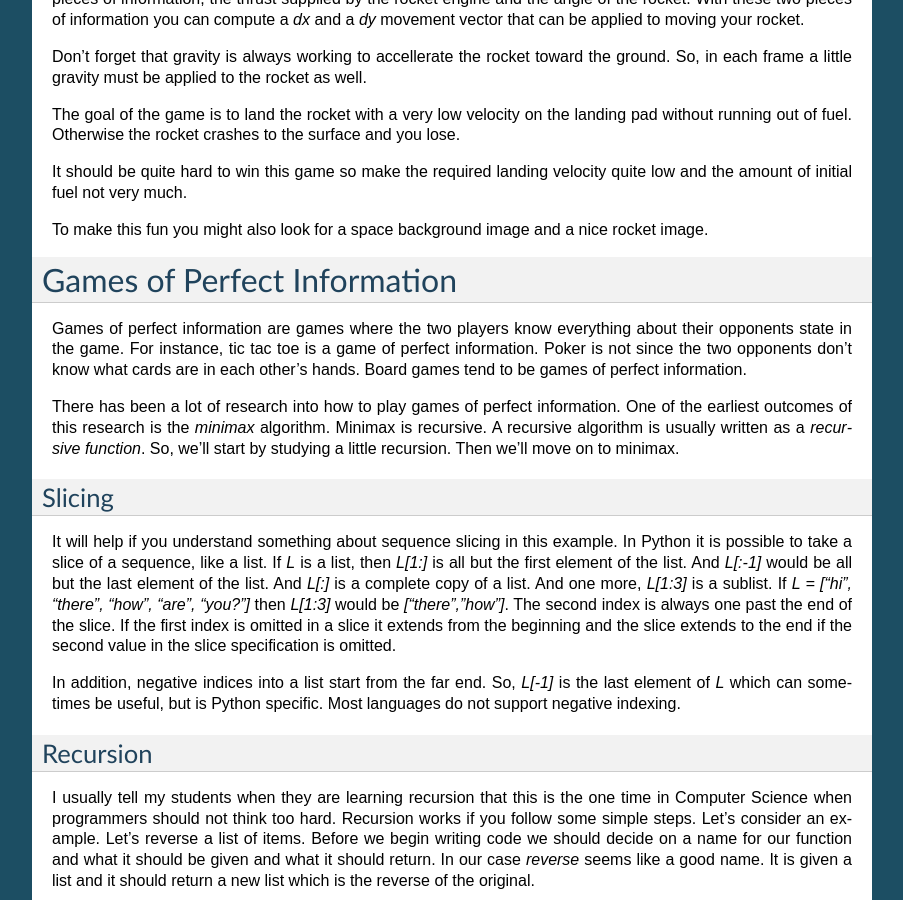
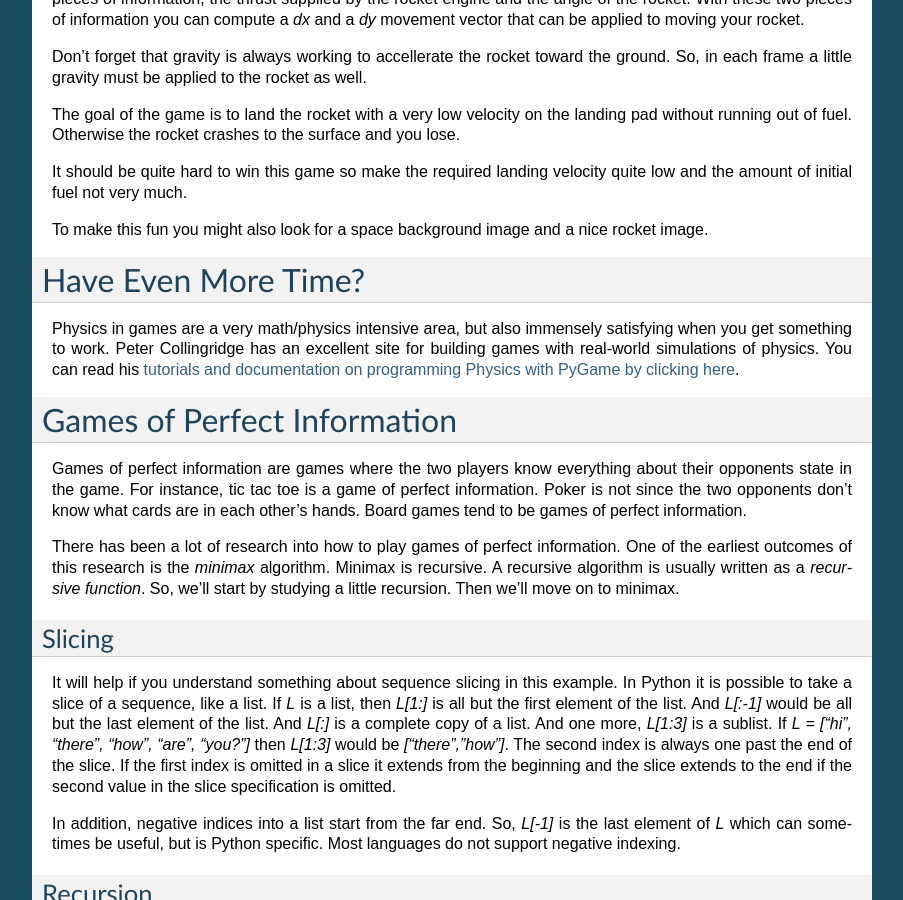
Before and after one commit to kentdlee/SCSI, a Sphinx documentation site: the page built from source/index.rst, in a window 1280 px wide and 900 px high, scrolled down 48744 px. Shown: the whole window, without its empty margins (198-1101 px from the left). Built offline with Sphinx 7.4.7, drawn with Linux system fonts in a browser that asks for light colours; formulas are drawn with MathJax 3.

Commit message:
latest changes

```diff
--- a/source/index.rst
+++ b/source/index.rst
@@ -2829,6 +2829,12 @@ It should be quite hard to win this game so make the required landing velocity q
 
 To make this fun you might also look for a space background image and a nice rocket image.
 
+Have Even More Time?
+=====================
+
+Physics in games are a very math/physics intensive area, but also immensely satisfying when you get something to work. Peter Collingridge
+has an excellent site for building games with real-world simulations of physics. You can read his `tutorials and documentation on
+programming Physics with PyGame by clicking here <http://www.petercollingridge.co.uk/tutorials/pygame-physics-simulation/>`_.
 
 .. End of Session 3.
 
@@ -4137,6 +4143,10 @@ Quick Reference Links
   * `Surag Nair's Tutorial on AlphaZero <http://web.stanford.edu/~surag/posts/alphazero.html>`_
   * `Kent Lee's fork of AlphaZero with GUI front-ends <https://github.com/kentdlee/alpha-zero-general>`_
 
+Thanks
+=======
+
+Thanks you to Kiran Tomlinson for his input and feedback on the development and content of this website.
 
 Indices and tables
 ==================
```
Also changed, not shown: 5 other files.
